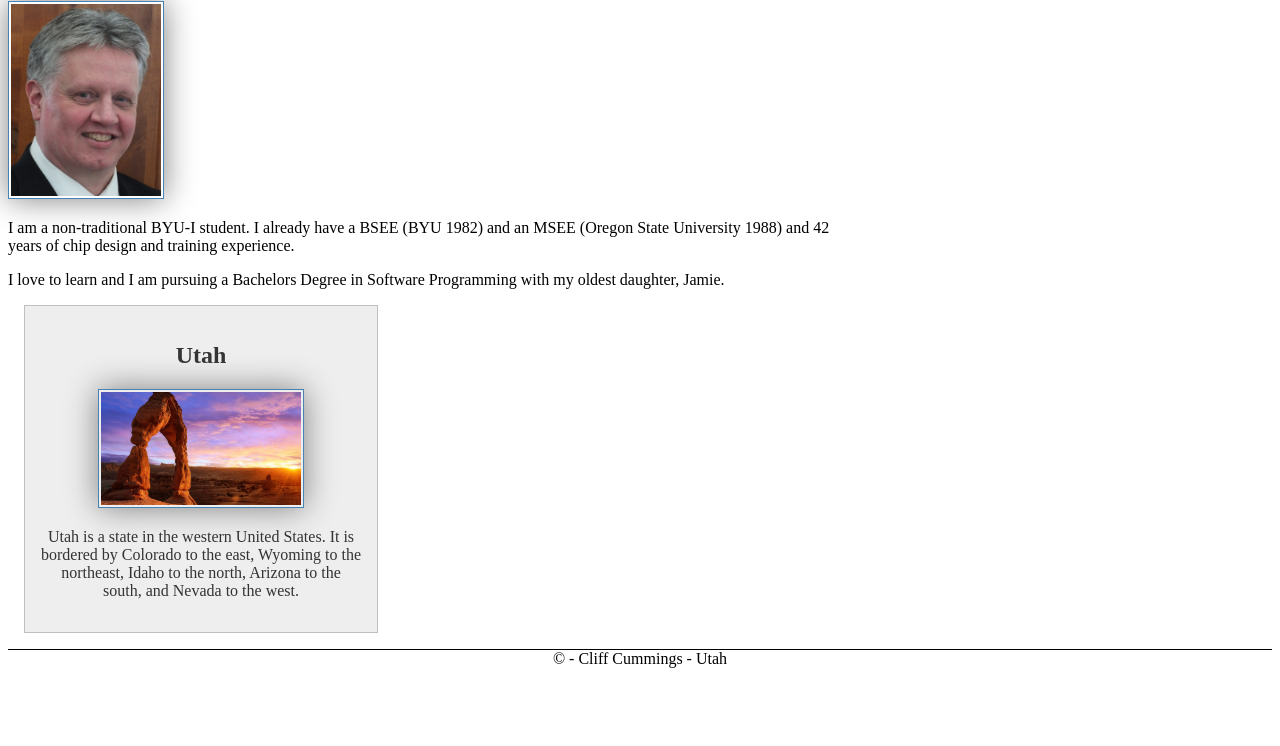
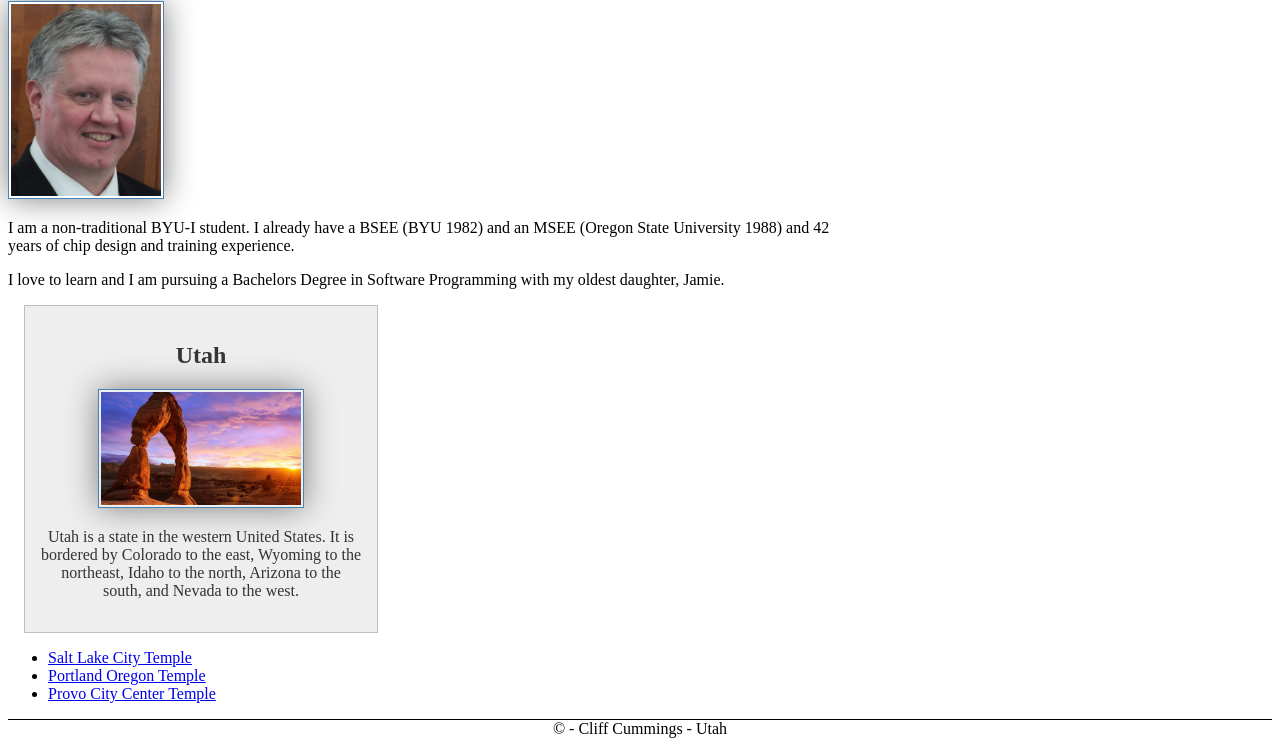
Before and after one commit to cliffcummings/wdd130, a plain HTML site: page index.html in a window 1280 px wide. Shown: the part 281-1027 px from the top of the page. Before the commit the page ends 957 px from the top, so only its background shows below. Drawn offline with Linux system fonts and the light colour scheme.

Commit message:
Testing Temple Links

```diff
--- a/index.html
+++ b/index.html
@@ -40,6 +40,12 @@
         Wyoming to the northeast, Idaho to the north, Arizona to the south, and Nevada to the west.
       </p>
     </aside>
+
+    <ul>
+      <li><a href="https://www.churchofjesuschrist.org/temples/details/salt-lake-temple?lang=eng">Salt Lake City Temple</a></li>
+      <li><a href="https://www.churchofjesuschrist.org/temples/details/portland-oregon-temple?lang=eng">Portland Oregon Temple</a></li>
+      <li><a href="https://www.churchofjesuschrist.org/temples/details/provo-city-center-temple?lang=eng">Provo City Center Temple</a></li>
+    </ul>
   </main>
 
     <footer>
@@ -47,4 +53,5 @@
     </footer>
 
   </body>
+  <!-- LastModified 01/25/2024 -->
 </html>
```
Also changed, not shown: week03/overlay.html (+1 -1 lines).
